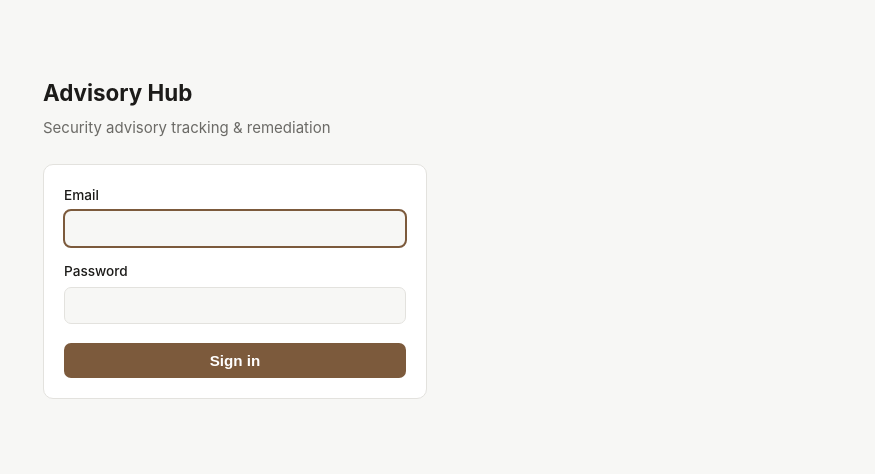
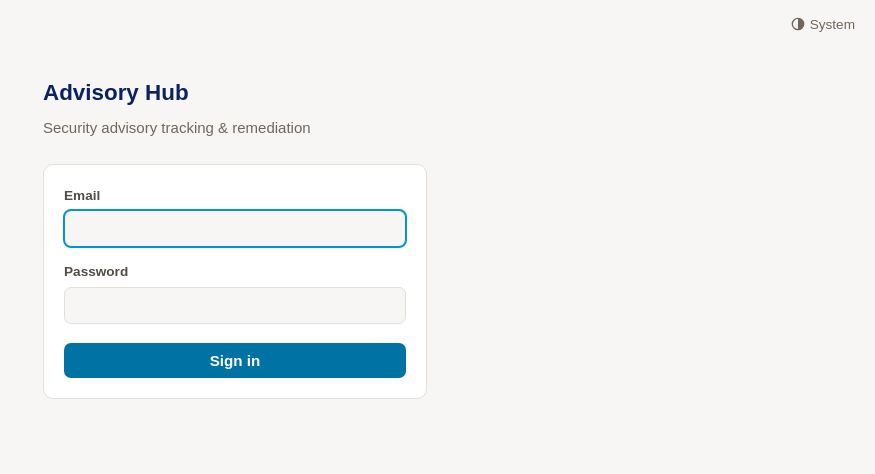
Before and after one commit to blabber-ducky/Advisory-Hub, a FastAPI app: page /login in a window 1280 px wide. Shown: the top 474 px of the page, without its empty margins (405-1280 px from the left). Run offline with FastAPI, Linux system fonts and the light colour scheme; parts of the project's set-up code (start-up, migrations or seed data) failed here and were passed over; some libraries are stand-ins or nearby versions.

Commit message:
Apply Mediclinic light and dark theme
Requested: follow Mediclinic's design and colour language. Colours are
taken from mediclinic.ae's production stylesheet rather than
approximated. Their brand blue #0094D4 is only 3.4:1 on white, so it is
kept for non-text accents; links and buttons use their darker #0072A3
so every text pairing stays at WCAG AA or better. The dark theme is
navy-based.

Tokens are CSS light-dark() pairs, so the theme follows the OS with no
JavaScript; a header toggle pins System/Light/Dark per browser via
data-theme. Status badges keep their semantic colours.

Also fixes the tracker's "No comments yet", which used the border
colour as text (~1.3:1) and was effectively invisible.

Docs: architecture.md §3.3.2, D-036.

Co-Authored-By: Claude Opus 5.5 <noreply@anthropic.com>

```diff
--- a/advisory_hub/web/templates/_tracker_table.html
+++ b/advisory_hub/web/templates/_tracker_table.html
@@ -31,7 +31,7 @@
         <td>{{ m.sla_badge(advisory.ack_due_at, advisory.acknowledged_at is not none, now) }}</td>
         <td class="last-comment">
           {%- set c = last_comments.get(advisory.id) -%}
-          {%- if c -%}{{ c.body[:90] }}{%- else -%}<span style="color:var(--border)">No comments yet</span>{%- endif -%}
+          {%- if c -%}{{ c.body[:90] }}{%- else -%}<span style="font-style:italic">No comments yet</span>{%- endif -%}
         </td>
       </tr>
       {% endfor %}
--- a/advisory_hub/web/templates/base.html
+++ b/advisory_hub/web/templates/base.html
@@ -5,54 +5,74 @@
   <meta name="viewport" content="width=device-width, initial-scale=1">
   <title>{{ title }} · Advisory Hub</title>
   <script src="https://unpkg.com/htmx.org@2.0.4"></script>
+  <script>
+    // Apply a pinned theme before first paint so there's no flash. Unset
+    // means "follow the OS" (color-scheme: light dark in the CSS).
+    (function () {
+      var t = localStorage.getItem("ah-theme");
+      if (t === "light" || t === "dark") document.documentElement.dataset.theme = t;
+    })();
+  </script>
   <style>
+    /* ─── Theme — Mediclinic colour language ───────────────────────────
+       Palette taken from mediclinic.ae's own stylesheet: brand blue
+       #0094D4, hover blue #003F72, navy #0A235E, warm-grey body text
+       #534C46 and the stone neutrals (#F7F6F5, #E2DFDB, #D0CAC6).
+       #0094D4 is only 3.4:1 on white, so it carries non-text accents
+       (tab underline, focus ring, header rule); text links and buttons
+       use the darker #0072A3 (5.3:1). Every text pairing below is >= 4.5:1.
+
+       Each token is light-dark(<light>, <dark>). The theme follows the OS
+       by default; the header toggle pins it by setting data-theme on
+       <html>, which just changes color-scheme. See docs/architecture.md
+       §3.3.2 and D-036. */
     :root {
-      --bg: #f7f7f5; --surface: #fff; --border: #e3e2de; --ink: #1c1b19;
-      --muted: #6b6a66; --accent: #7c5a3c; --danger: #a8332b;
+      color-scheme: light dark;
+      --bg:          light-dark(#f7f6f5, #0b1733);
+      --surface:     light-dark(#ffffff, #112046);
+      --border:      light-dark(#e2dfdb, #22335e);
+      --ink:         light-dark(#534c46, #f0efed);
+      --heading:     light-dark(#0a235e, #ffffff);
+      --muted:       light-dark(#72665b, #b6ada5);
+      --brand:       #0094d4;
+      --accent:      light-dark(#0072a3, #4fb8e6);
+      --accent-hover:light-dark(#003f72, #8fd2f0);
+      --button:      light-dark(#0072a3, #0094d4);
+      --button-hover:light-dark(#003f72, #33a9dd);
+      --on-button:   light-dark(#ffffff, #0b1733);
+      --danger:      light-dark(#df131b, #ff6b70);
 
-      /* Status palette (dataviz skill) — fixed, never themed, never reused
-         for series identity. Always paired with an icon/label, never color
-         alone, per the skill's contrast findings on the light surface. */
-      --status-good: #0ca30c;
-      --status-good-bg: #e8f7e8;
-      --status-warning: #b5790f;
-      --status-warning-bg: #fdf1da;
-      --status-serious: #c15a37;
-      --status-serious-bg: #fbe9e1;
-      --status-critical: #d03b3b;
-      --status-critical-bg: #fbe4e4;
-      --status-neutral: #6b6a66;
-      --status-neutral-bg: #eeede9;
+      /* Status palette (dataviz skill) — semantic, not brand: never reused
+         for series identity, always paired with an icon/label, never color
+         alone. Kept distinct from the brand blues on purpose. */
+      --status-good:        light-dark(#0ca30c, #35c235);
+      --status-good-bg:     light-dark(#e8f7e8, #123214);
+      --status-warning:     light-dark(#b5790f, #fab219);
+      --status-warning-bg:  light-dark(#fdf1da, #3a2c0c);
+      --status-serious:     light-dark(#c15a37, #ec835a);
+      --status-serious-bg:  light-dark(#fbe9e1, #3a2015);
+      --status-critical:    light-dark(#d03b3b, #e66767);
+      --status-critical-bg: light-dark(#fbe4e4, #3a1616);
+      --status-neutral:     light-dark(#6b6a66, #b6ada5);
+      --status-neutral-bg:  light-dark(#eeede9, #1d2c52);
     }
-    @media (prefers-color-scheme: dark) {
-      :root {
-        --bg: #17171a; --surface: #202024; --border: #33333a; --ink: #eceae5;
-        --muted: #9d9b95; --accent: #c99a6b; --danger: #e0736a;
-
-        --status-good: #35c235;
-        --status-good-bg: #123214;
-        --status-warning: #fab219;
-        --status-warning-bg: #3a2c0c;
-        --status-serious: #ec835a;
-        --status-serious-bg: #3a2015;
-        --status-critical: #e66767;
-        --status-critical-bg: #3a1616;
-        --status-neutral: #9d9b95;
-        --status-neutral-bg: #2a2a2c;
-      }
-    }
+    :root[data-theme="light"] { color-scheme: light; }
+    :root[data-theme="dark"]  { color-scheme: dark; }
     * { box-sizing: border-box; }
     body {
       margin: 0; min-height: 100%; background: var(--bg); color: var(--ink);
-      font: 15px/1.55 ui-sans-serif, -apple-system, "Segoe UI", system-ui, sans-serif;
+      font: 15px/1.55 Metropolis, Arial, ui-sans-serif, system-ui, sans-serif;
     }
     header {
       display: flex; align-items: center; justify-content: space-between;
       padding: .75rem 1.25rem; border-bottom: 1px solid var(--border);
-      background: var(--surface);
+      background: var(--surface); border-top: 3px solid var(--brand);
     }
-    header .brand { font-weight: 650; letter-spacing: -.01em; }
-    header .brand span { color: var(--accent); }
+    header .brand { font-weight: 700; letter-spacing: -.01em; color: var(--heading); }
+    header .brand span { color: var(--brand); }
+    h1, h2, h3 { color: var(--heading); }
+    a { color: var(--accent); }
+    a:hover { color: var(--accent-hover); }
     header .left { display: flex; align-items: center; gap: 1.5rem; }
     nav.tabs { display: flex; gap: 1.1rem; }
     nav.tabs a {
@@ -60,7 +80,7 @@
       padding: .2rem 0; border-bottom: 2px solid transparent;
     }
     nav.tabs a:hover { color: var(--ink); }
-    nav.tabs a.active { color: var(--ink); border-bottom-color: var(--accent); }
+    nav.tabs a.active { color: var(--heading); border-bottom-color: var(--brand); }
     main { max-width: 1180px; margin: 0 auto; padding: 1.75rem 1.25rem; }
     .card {
       background: var(--surface); border: 1px solid var(--border);
@@ -72,20 +92,24 @@
       width: 100%; padding: .55rem .7rem; border: 1px solid var(--border);
       border-radius: 7px; background: var(--bg); color: var(--ink); font-size: .95rem;
     }
-    input:focus { outline: 2px solid var(--accent); outline-offset: -1px; }
+    input:focus, select:focus, textarea:focus { outline: 2px solid var(--brand); outline-offset: -1px; }
+    button:focus-visible { outline: 2px solid var(--brand); outline-offset: 2px; }
     button {
-      background: var(--accent); color: #fff; border: 0; border-radius: 7px;
+      background: var(--button); color: var(--on-button); border: 0; border-radius: 7px;
       padding: .55rem 1rem; font-size: .95rem; font-weight: 550; cursor: pointer;
     }
-    button:hover { filter: brightness(1.08); }
+    button:hover { background: var(--button-hover); }
     button.link { background: none; color: var(--muted); padding: 0; font-weight: 400; }
+    button.link:hover { background: none; color: var(--ink); }
+    .theme-toggle { display: inline-flex; align-items: center; gap: .3rem; font-size: .85rem; }
+    .theme-float { position: absolute; top: .9rem; right: 1.25rem; }
     .error {
       background: color-mix(in srgb, var(--danger) 12%, transparent);
       border: 1px solid var(--danger); color: var(--danger);
       padding: .6rem .8rem; border-radius: 7px; font-size: .9rem; margin-bottom: 1rem;
     }
     .notice {
-      border-left: 3px solid var(--accent); padding: .5rem 0 .5rem .9rem;
+      border-left: 3px solid var(--brand); padding: .5rem 0 .5rem .9rem;
       margin: 1rem 0; color: var(--muted); font-size: .92rem;
     }
     code { font: .86em ui-monospace, "SF Mono", Menlo, monospace;
@@ -101,7 +125,7 @@
       padding: .9rem 1rem; display: flex; flex-direction: column; gap: .3rem;
       text-decoration: none; color: inherit; transition: border-color .12s;
     }
-    a.stat-tile:hover { border-color: var(--accent); }
+    a.stat-tile:hover { border-color: var(--brand); }
     .stat-tile .value { font-size: 1.7rem; font-weight: 650; line-height: 1; letter-spacing: -.02em; }
     .stat-tile .label { font-size: .8rem; color: var(--muted); }
     .stat-tile.tone-critical .value { color: var(--status-critical); }
@@ -148,7 +172,7 @@
     }
     table.tracker td { padding: .55rem .6rem; border-bottom: 1px solid var(--border); vertical-align: top; }
     table.tracker tbody tr { cursor: pointer; }
-    table.tracker tbody tr:hover td { background: color-mix(in srgb, var(--accent) 5%, transparent); }
+    table.tracker tbody tr:hover td { background: color-mix(in srgb, var(--brand) 7%, transparent); }
     .col-title { max-width: 26rem; }
     .col-title .ref {
       font-family: ui-monospace, monospace; font-size: .78rem; color: var(--muted);
@@ -223,6 +247,12 @@
   </style>
 </head>
 <body>
+{% macro theme_toggle() -%}
+<button type="button" class="link theme-toggle" data-theme-toggle aria-label="Change colour theme">
+  <svg width="14" height="14" viewBox="0 0 16 16" aria-hidden="true"><circle cx="8" cy="8" r="6.5" fill="none" stroke="currentColor" stroke-width="1.5"/><path d="M8 1.5a6.5 6.5 0 0 1 0 13z" fill="currentColor"/></svg>
+  <span>System</span>
+</button>
+{%- endmacro %}
 {% if principal %}
 <header>
   <div class="left">
@@ -238,13 +268,40 @@
     </nav>
   </div>
   <div class="muted" style="display:flex;gap:1rem;align-items:center">
+    {{ theme_toggle() }}
     <span>{{ principal.display }} · {{ principal.role }}</span>
     <form method="post" action="/logout" style="margin:0">
       <button class="link" type="submit">Sign out</button>
     </form>
   </div>
 </header>
+{% else %}
+<div class="theme-float">{{ theme_toggle() }}</div>
 {% endif %}
 <main>{% block content %}{% endblock %}</main>
+<script>
+  // System → Light → Dark → System. Stored per browser; nothing server-side.
+  (function () {
+    var order = ["system", "light", "dark"];
+    var labels = { system: "System", light: "Light", dark: "Dark" };
+    var root = document.documentElement;
+    function current() { return root.dataset.theme || "system"; }
+    function render() {
+      document.querySelectorAll("[data-theme-toggle]").forEach(function (b) {
+        b.querySelector("span").textContent = labels[current()];
+        b.title = "Theme: " + labels[current()] + " — click to change";
+      });
+    }
+    document.addEventListener("click", function (e) {
+      var b = e.target.closest("[data-theme-toggle]");
+      if (!b) return;
+      var next = order[(order.indexOf(current()) + 1) % order.length];
+      if (next === "system") { delete root.dataset.theme; localStorage.removeItem("ah-theme"); }
+      else { root.dataset.theme = next; localStorage.setItem("ah-theme", next); }
+      render();
+    });
+    render();
+  })();
+</script>
 </body>
 </html>
```
Also changed, not shown: CLAUDE.md (+15 -0 lines), docs/architecture.md (+39 -0 lines), docs/decisions.md (+42 -0 lines).
